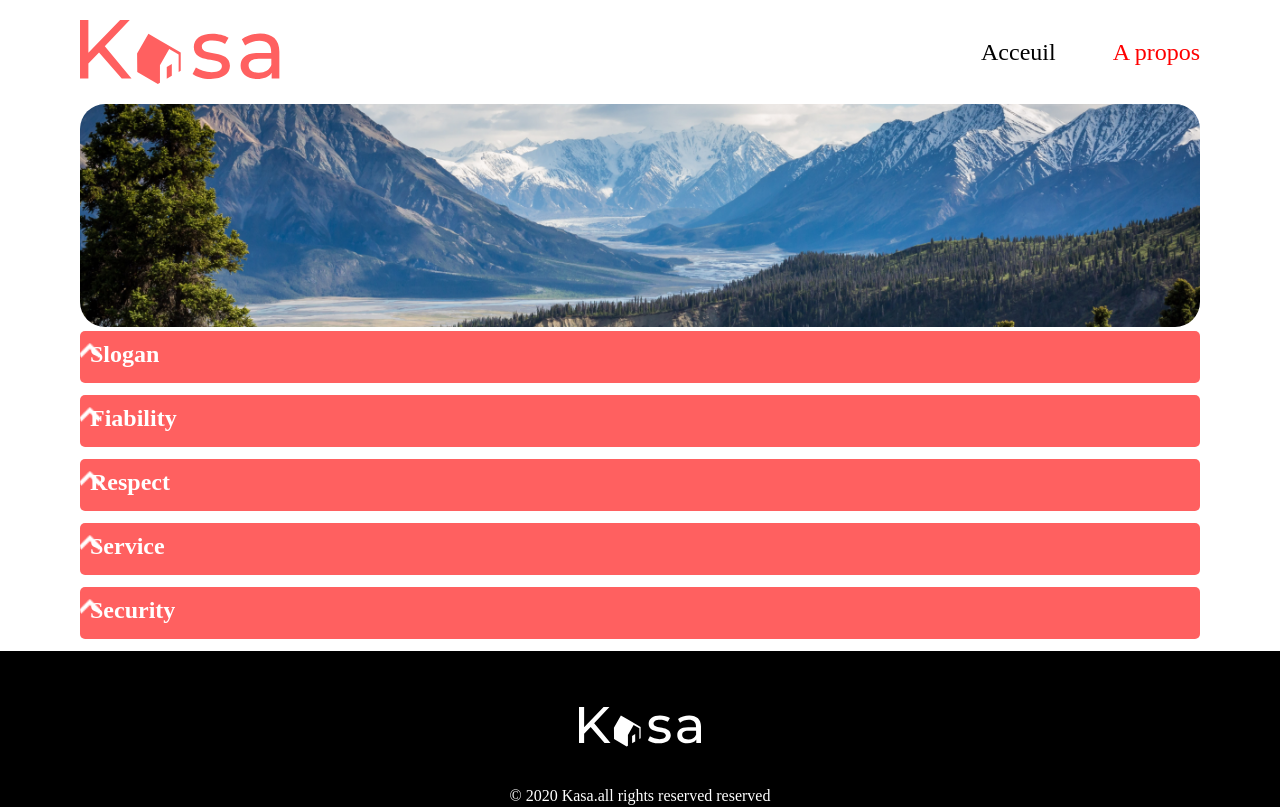
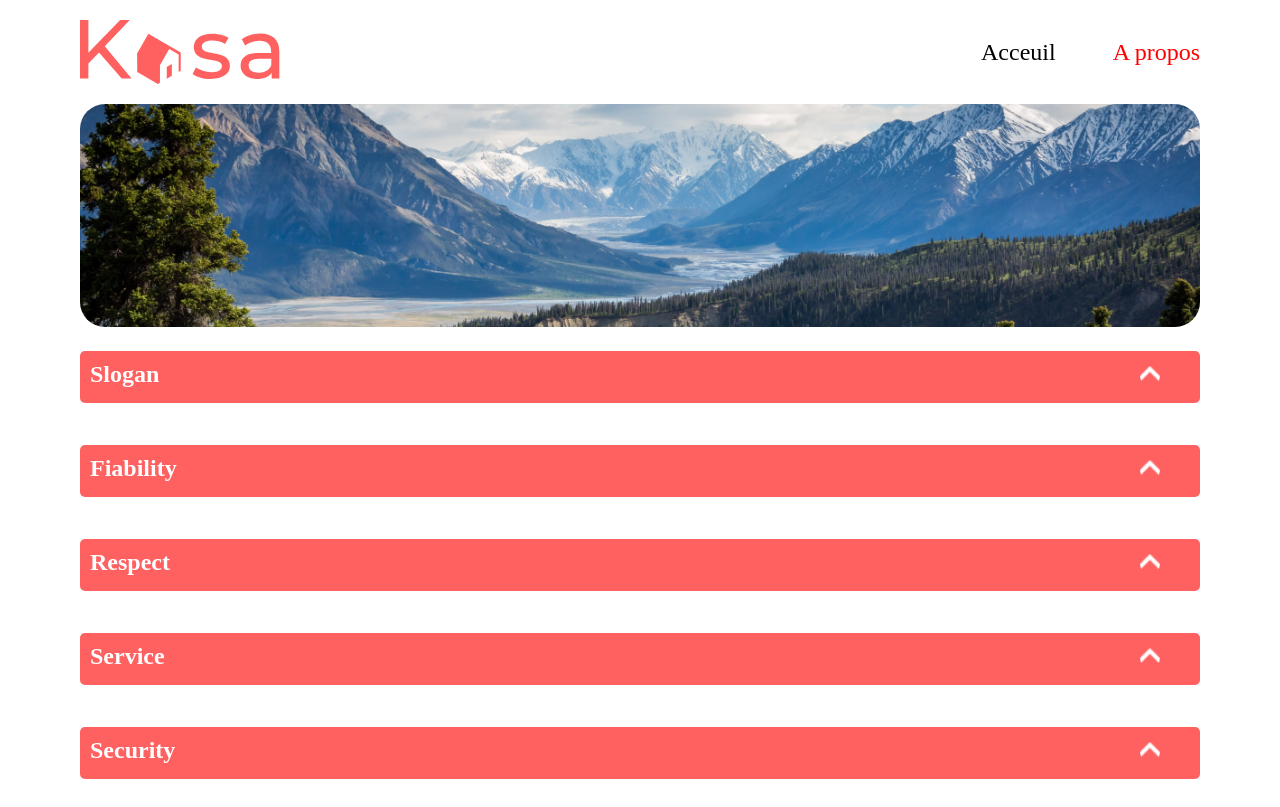
Before and after one commit to Kyssangel/projet8, a React (Vite) app: page /about in a window 1280 px wide. Shown: the top 807 px of the page. Built offline with nearby package versions, Linux system fonts and the light colour scheme.

Commit message:
amélioration du collapse about

```diff
--- a/src/sass/aboutData.scss
+++ b/src/sass/aboutData.scss
@@ -1,47 +1,64 @@
 .about-table {
+  height: 500px;
   .category {
-      margin-bottom: 10px;
+    padding-top: 20px;
+    margin-bottom: 40px;
     height: 54px;
 
-
     h2 {
+      flex-direction: row-reverse;
       margin: 0;
+      width: 100%;
       cursor: pointer;
-        background-color:#ff6060 ;
+      background-color: #ff6060;
       color: white;
       padding-left: 10px;
-         font-size:24px ;
+      font-size: 24px;
       height: 52px;
       border-radius: 5px;
       padding-top: 10px;
-
-
     }
 
     p {
       margin: 0;
       padding-left: 20px;
       height: 50px;
-       background-color: aquamarine;
+      background: #f6f6f673;
 
+      padding-bottom: 80px;
       button {
         background: none;
         border: none;
         cursor: pointer;
         padding: 5px;
-
       }
     }
 
     img {
       position: relative;
-        bottom:40px;
+      top: 20px;
       height: 20px;
       width: 20px;
       transition: transform 0.3s ease;
       color: white;
-
+      right: 40px;
+    }
+  }
+}
+.category {
+  position: relative;
+}
+.category button {
+  position: absolute;
+  top: 50%;
+  right: 0;
+  transform: translateY(-50%);
 }
 
+.category button img {
+  transition: transform 0.3s ease;
 }
+
+.collapsed {
+  transform: rotate(180deg);
 }
```
Lines whose indentation alone changed are shown as unchanged.
